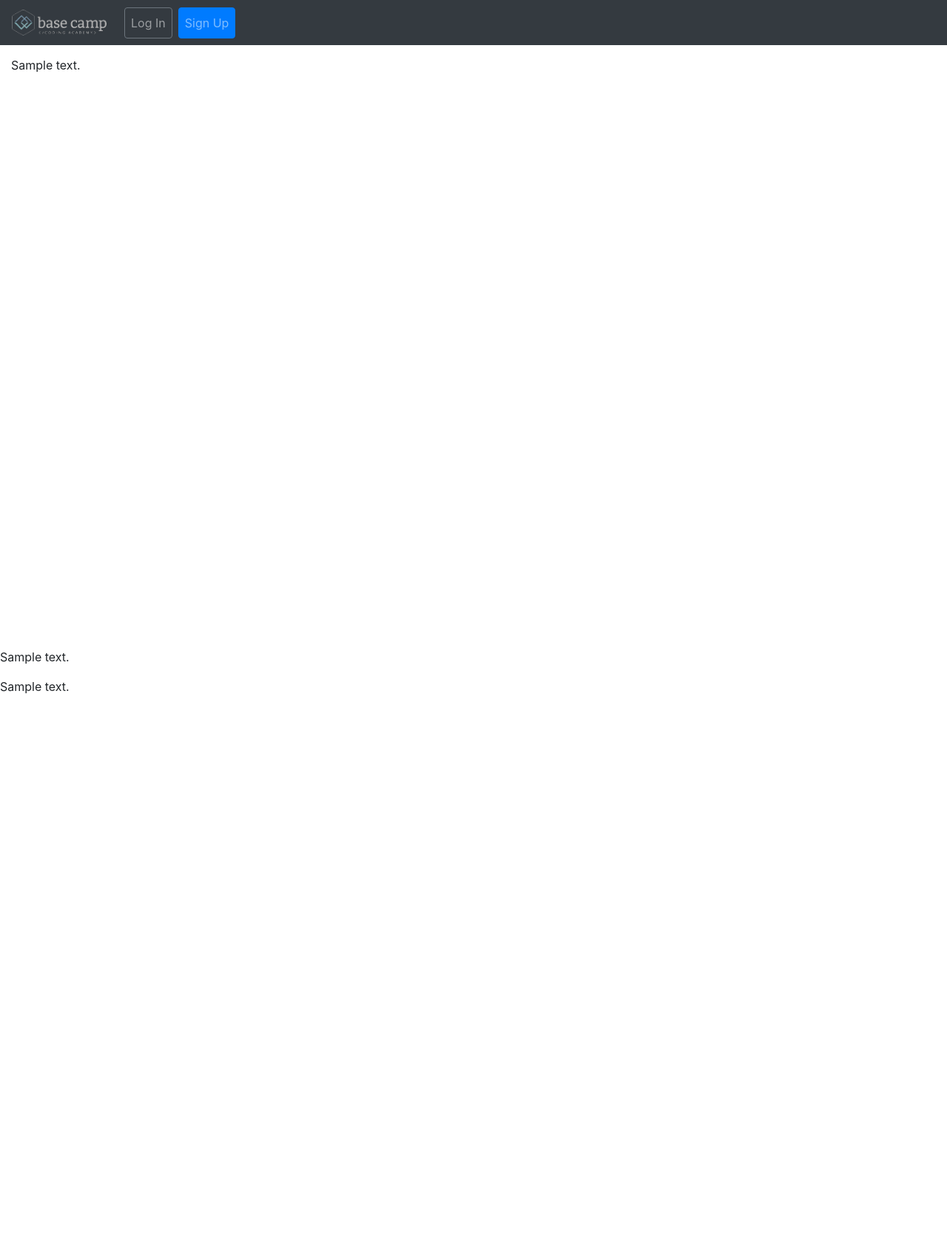
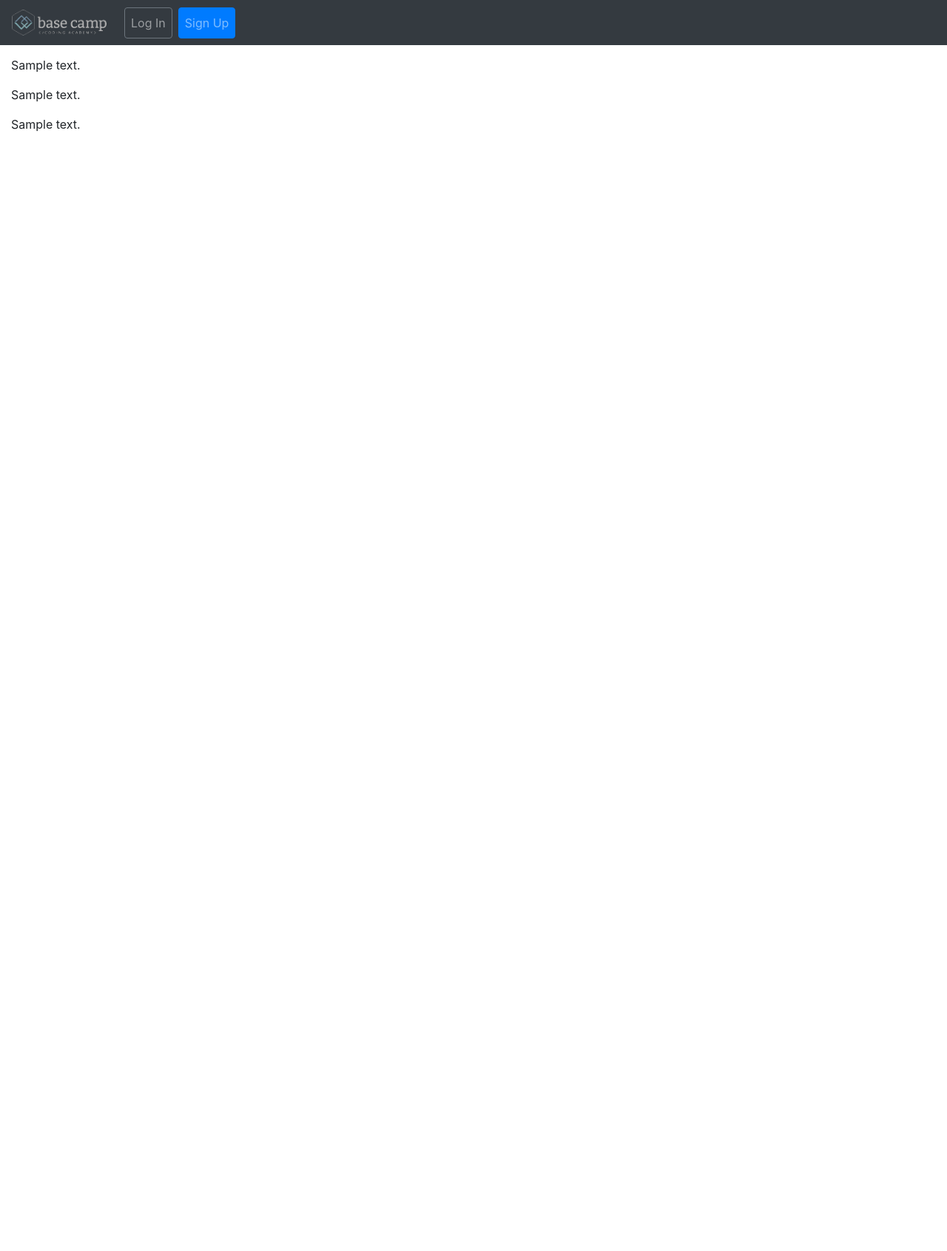
Before and after one commit to BaseCampCoding/django-unit-project-joseph-dylan-greg, a Django app: template templates/reflections/reflection_detail.html in a window 1280 px wide. Shown: the whole page at 74% size. After the commit the page ends 178 px from the top, so only its background shows below. Run offline with Django 3.2, Linux system fonts and the light colour scheme; the template is opened without the code that fills it: most values are stand-ins (such as "Sample title", 1, 10 or a date in 2020).

Commit message:
Revert "Merge branch 'main' of https://github.com/BaseCampCoding/django-unit-project-joseph-dylan-greg into main"
This reverts commit 92fe6bc5bf34b90f432c1333f720fb5c953346a9, reversing
changes made to d46579478fcddd3efe238b63b5bf6461b365ddcc.

```diff
--- a/templates/reflections/reflection_detail.html
+++ b/templates/reflections/reflection_detail.html
@@ -2,13 +2,9 @@
 {% extends 'base.html' %}
 
 {% block content %}
-<div class="row no-gutters" style="padding: 15px;">
-    <div class="Rightside" style="height: 100vh; width: 100%;">
-        <p>{{ daily.body }}</p>
-    </div>
-    <div class="Leftside column" style="height: 100vh; width: 100%;">
-        <p class="row">{{ weekly.body }}</p>
-        <p class="row">{{ unit.body }}</p>
-    </div>
+<div style="padding: 15px;">
+    <p>{{ daily.body }}</p>
+    <p>{{ weekly.body }}</p>
+    <p>{{ unit.body }}</p>
 </div>
 {% endblock content %}
```
